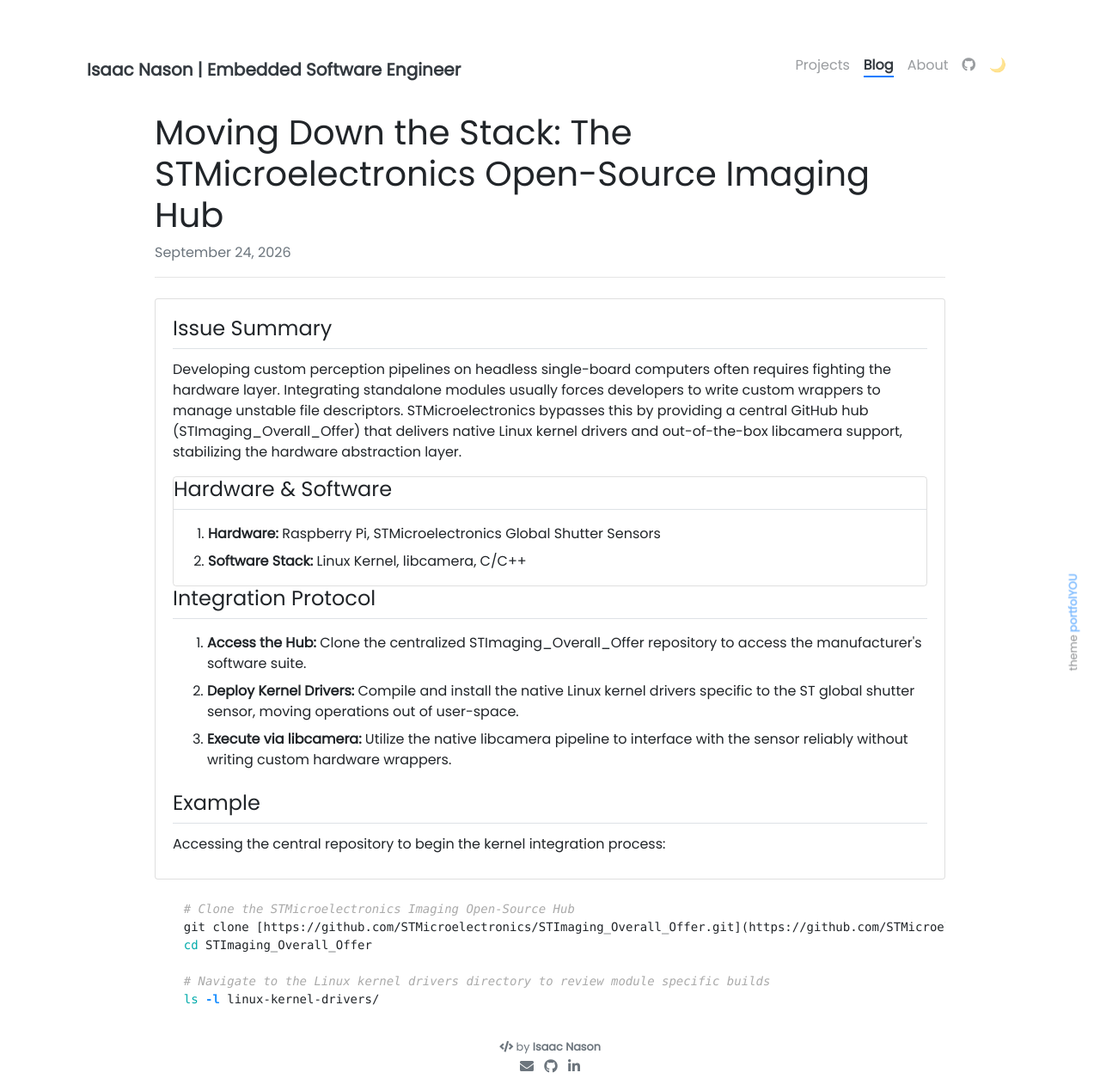
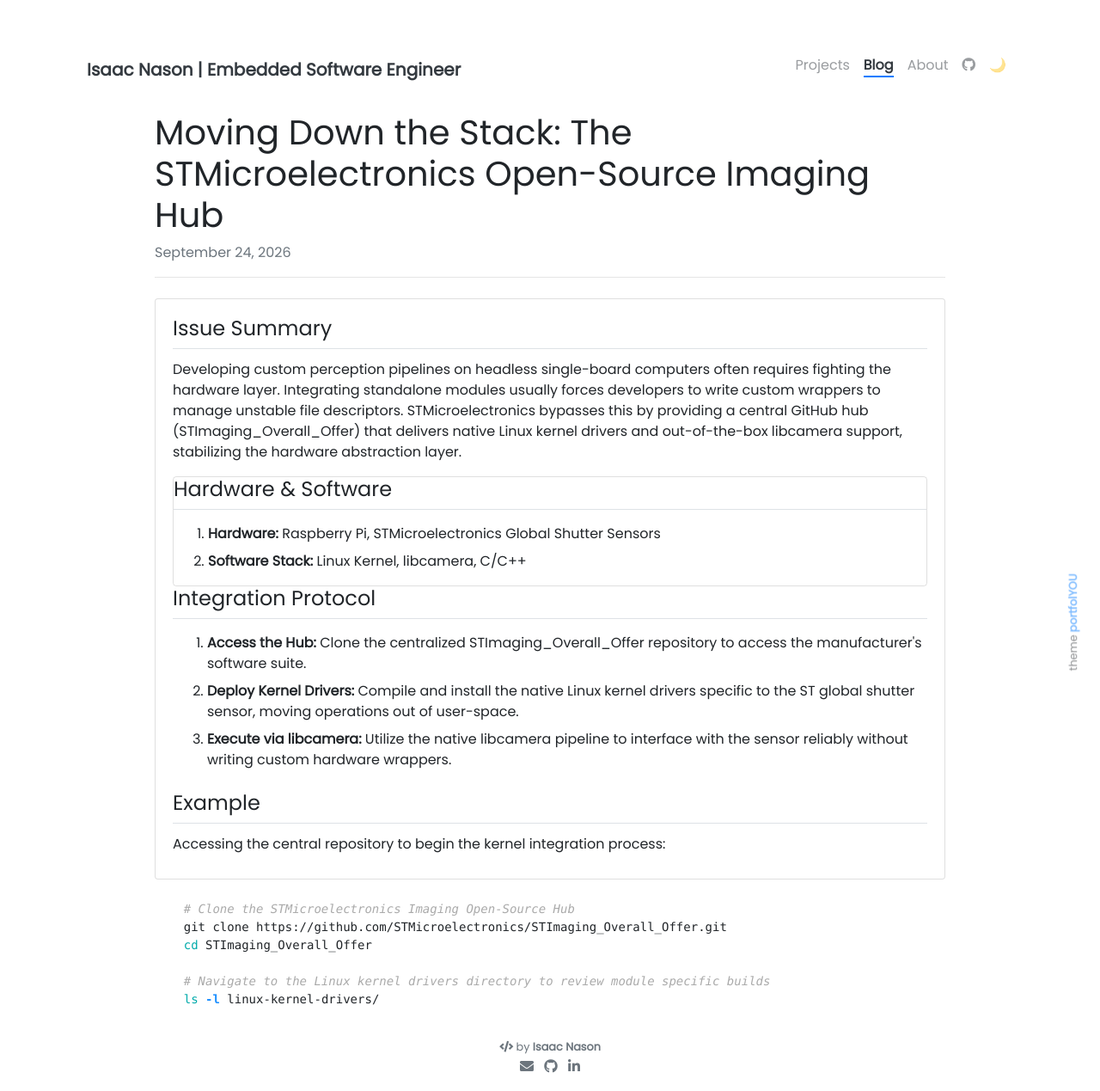
Before and after one commit to mistabowhunta/github.io, a Jekyll site: the page built from _posts/2026-09-24-stmicroelectronics-open_source_imaging_hub.md, in a window 1280 px wide. Shown: the whole page at 86% size. Built offline with Jekyll 4.4.1, drawn with Linux system fonts in a browser that asks for light colours; our own code applies the rules of GitHub Pages for plain Markdown files; part of the change alters nothing that is shown.

Commit message:
Update 2026-09-24-stmicroelectronics-open_source_imaging_hub.md

````diff
--- a/_posts/2026-09-24-stmicroelectronics-open_source_imaging_hub.md
+++ b/_posts/2026-09-24-stmicroelectronics-open_source_imaging_hub.md
@@ -33,7 +33,7 @@ date: 2026-09-24
 </div>
 ```bash
     # Clone the STMicroelectronics Imaging Open-Source Hub
-    git clone [https://github.com/STMicroelectronics/STImaging_Overall_Offer.git](https://github.com/STMicroelectronics/STImaging_Overall_Offer.git)
+    git clone https://github.com/STMicroelectronics/STImaging_Overall_Offer.git
     cd STImaging_Overall_Offer
 
     # Navigate to the Linux kernel drivers directory to review module specific builds
````
